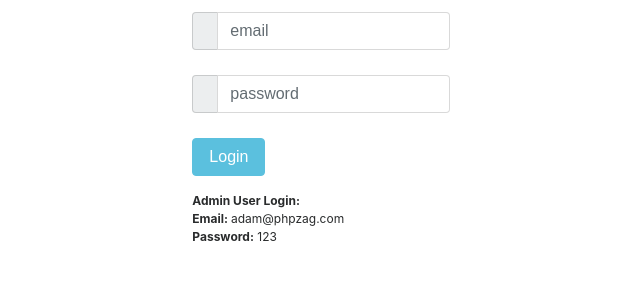
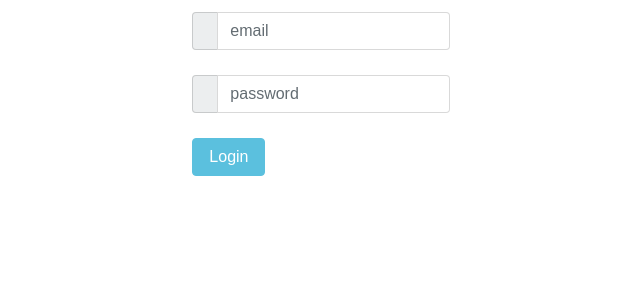
Before and after one commit to Hassan9o9/library-management-system, a PHP site: page / in a window 1280 px wide. Shown: the part 185-485 px from the top of the page, without its empty margins (21-661 px from the left). Run offline with PHP 8.4, Linux system fonts and the light colour scheme; some libraries are stand-ins or nearby versions.

Commit message:
Initial commit

```diff
--- a/index.php
+++ b/index.php
@@ -25,7 +25,7 @@ if(!empty($_POST["login"]) && !empty($_POST["email"]) && !empty($_POST["password
 }
 include('inc/header4.php');
 ?>
-<title>phpzag.com : Demo Library Management System with PHP & MySQL</title>
+<title>Library Management System</title>
 <link rel="stylesheet" href="//maxcdn.bootstrapcdn.com/bootstrap/4.0.0-alpha.6/css/bootstrap.min.css" />
 <link href="//maxcdn.bootstrapcdn.com/font-awesome/4.3.0/css/font-awesome.min.css" rel="stylesheet" />
 <link rel="stylesheet" href="css/dashboard.css" />
@@ -56,9 +56,7 @@ include('inc/header4.php');
 					</div>
 
 					<p>
-					<strong>Admin User Login:</strong><br>
-					<strong>Email: </strong>adam@phpzag.com<br>
-					<strong>Password:</strong> 123<br><br>
+
 					</p>
 
 				</form>
```
